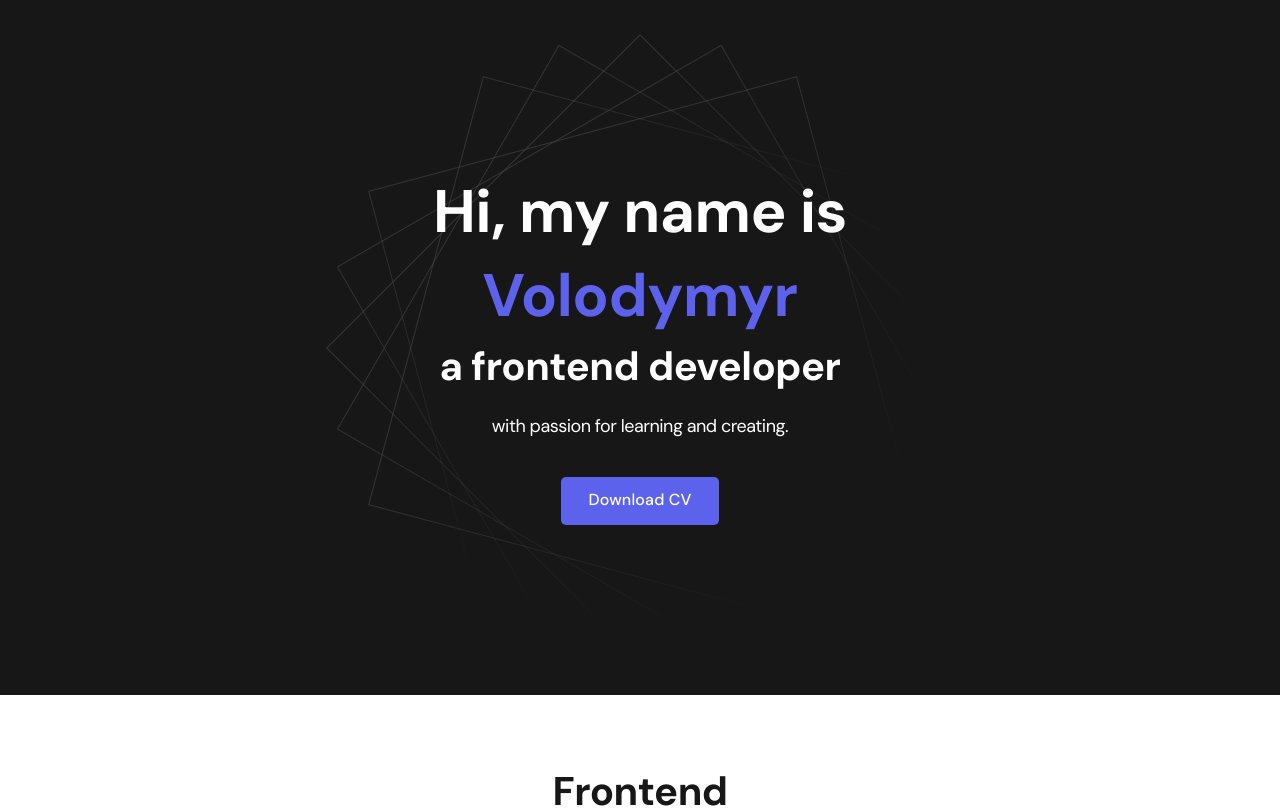
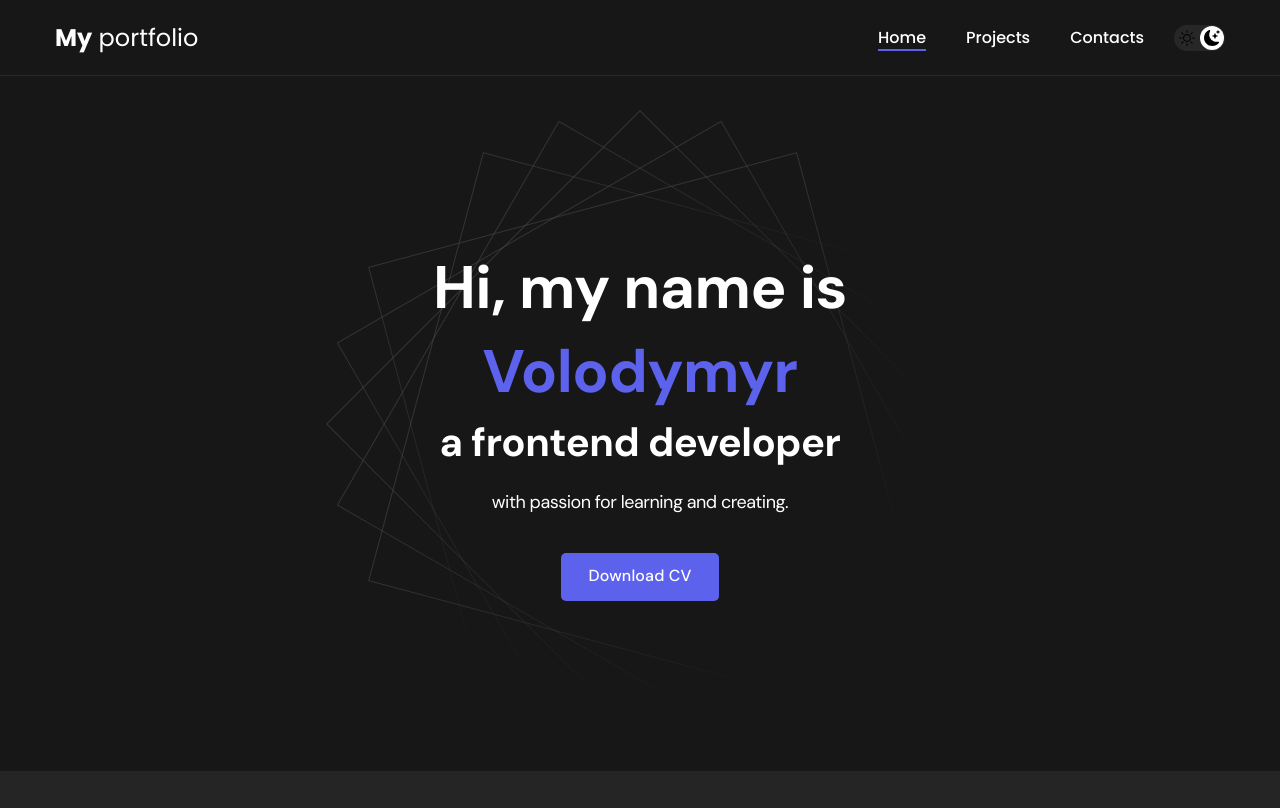
Before and after one commit to vk-workshop/portfolio, a React (Create React App) app: page / in a window 1280 px wide. Shown: the top 808 px of the page. Built offline with nearby package versions, Linux system fonts and the light colour scheme.

Commit message:
Update App.js
update

```diff
--- a/src/App.js
+++ b/src/App.js
@@ -15,8 +15,7 @@ function App() {
     <div className="App">
       <Router>
         <ScrollToTop />
-        {/* <Navbar /> */}
-        <Home />
+        <Navbar />
         <Routes>
           <Route path="/" element={<Home />} />
           <Route path="/projects" element={<Projects />} />
```
